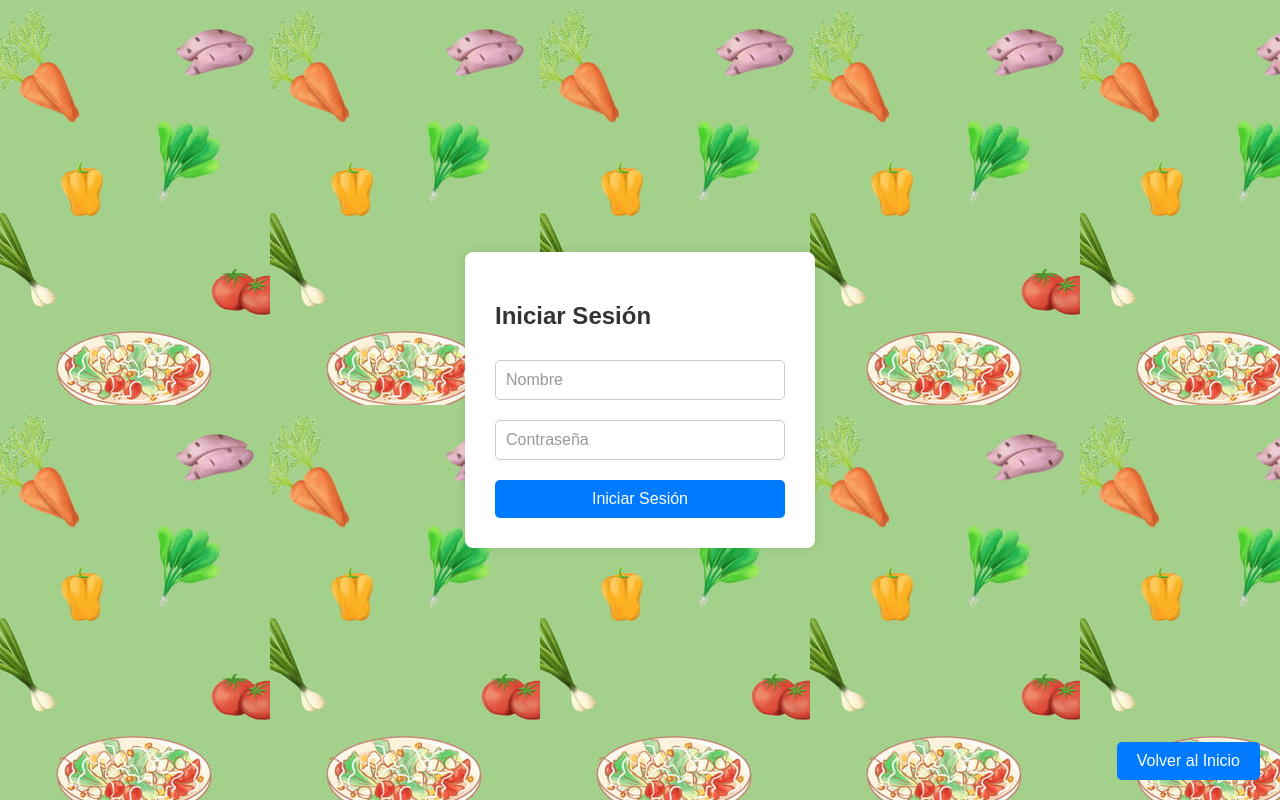
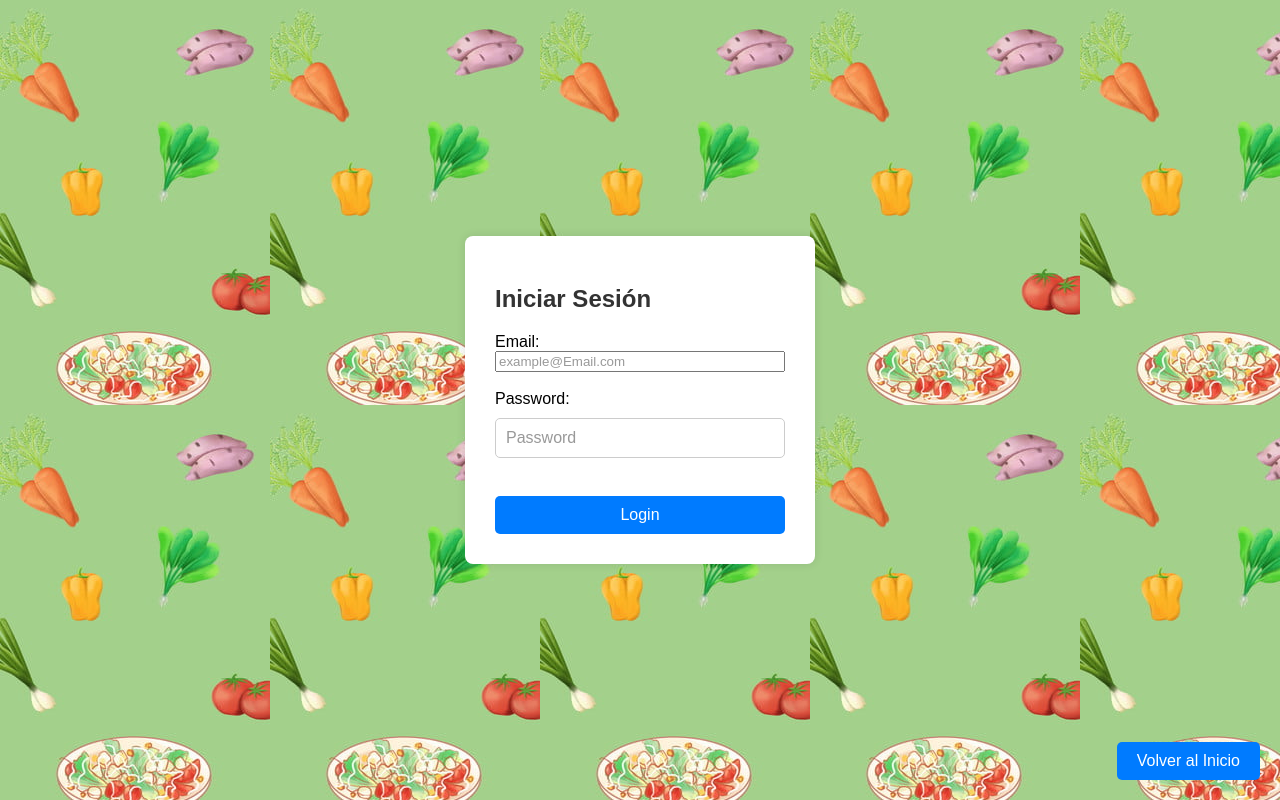
Before and after one commit to Sebcorradi11/Front-End, a website: page loginAdmin.html in a window 1280 px wide. Drawn offline with Linux system fonts and the light colour scheme.

Commit message:
loginCambios

```diff
--- a/loginAdmin.html
+++ b/loginAdmin.html
@@ -13,9 +13,11 @@
             <!-- Login Form -->
             <form id="loginForm" class="formulario__login">
                 <h2>Iniciar Sesión</h2>
-                <input type="text" id="username" placeholder="Nombre" required>
-                <input type="password" id="password" placeholder="Contraseña" required>
-                <button type="submit">Iniciar Sesión</button>
+                <label for="Email">Email:</label>
+                <input type="email" class="form-control" id="email" name="email" placeholder="example@Email.com" required><br>
+                <label for="Password">Password:</label>
+                <input type="password" class="form-control" id="password" name="password" placeholder="Password" required><br>
+                <button type="submit" id="enviar">Login</button>
             </form>
         </div>
     </main>
```
Also changed, not shown: formulario.html (+1 -0 lines).
